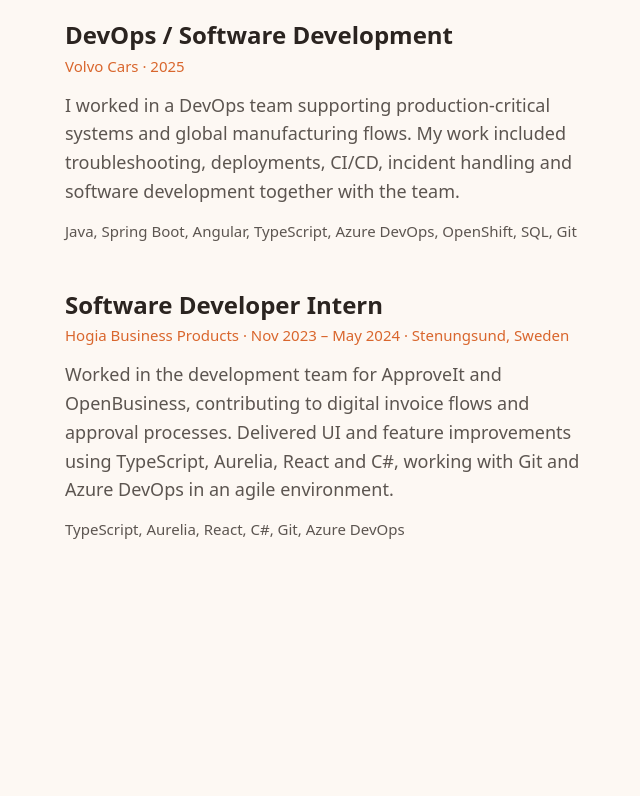
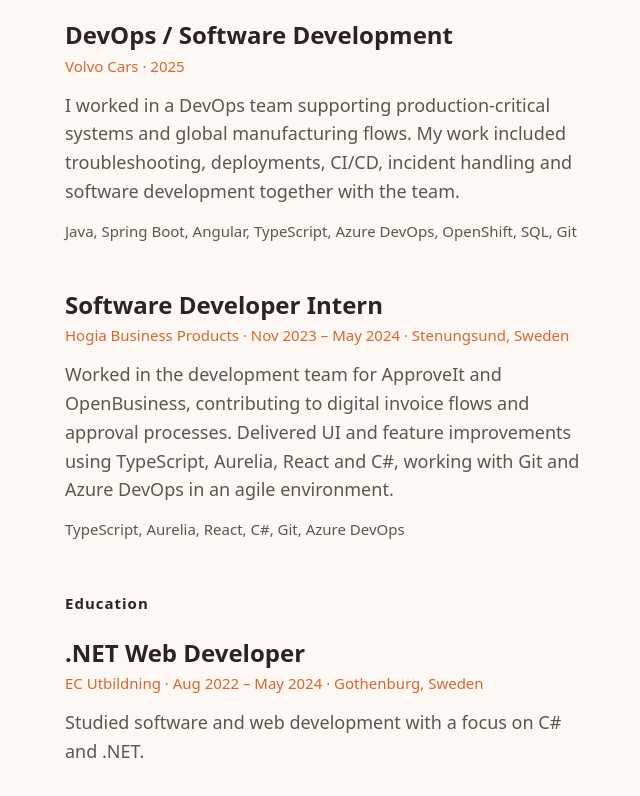
Before and after one commit to nikoradic/portfolio, a React (Vite) app: page / in a window 1280 px wide. Shown: the part 560-1356 px from the top of the page, without its empty margins (215-855 px from the left). Before the commit the page ends 1198 px from the top, so only its background shows below. Built offline with nearby package versions, Linux system fonts and the light colour scheme.

Commit message:
Add .NET education

```diff
--- a/src/App.css
+++ b/src/App.css
@@ -98,6 +98,14 @@
   margin-top: 48px;
 }
 
+.subheading {
+  margin: 48px 0 24px;
+  font-size: 15px;
+  font-weight: 600;
+  letter-spacing: 1px;
+  color: var(--text-h);
+}
+
 @media (max-width: 600px) {
   .app {
     padding: 64px 20px;
--- a/src/App.tsx
+++ b/src/App.tsx
@@ -58,6 +58,17 @@
               TypeScript, Aurelia, React, C#, Git, Azure DevOps
             </p>
           </div>
+          <h4 className="subheading">Education</h4>
+          <div className="entry">
+            <h3 className="entry-role">.NET Web Developer</h3>
+            <p className="entry-meta">
+              EC Utbildning · Aug 2022 – May 2024 · Gothenburg, Sweden
+            </p>
+            <p className="entry-desc">
+              Studied software and web development with a focus on C# and
+              .NET.
+            </p>
+          </div>
         </section>
       </main>
     </>
```
